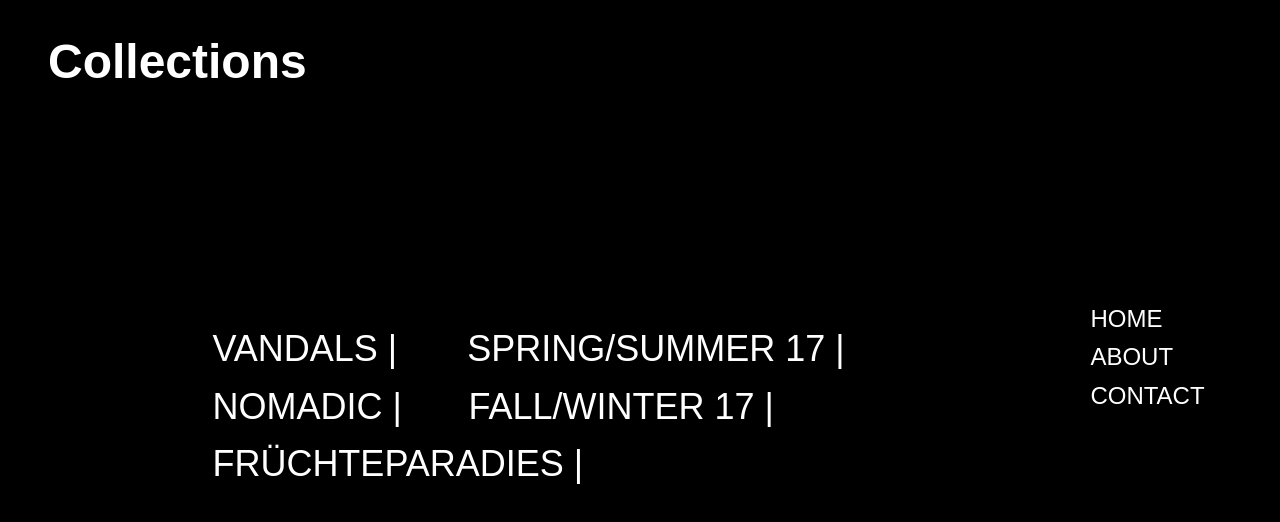
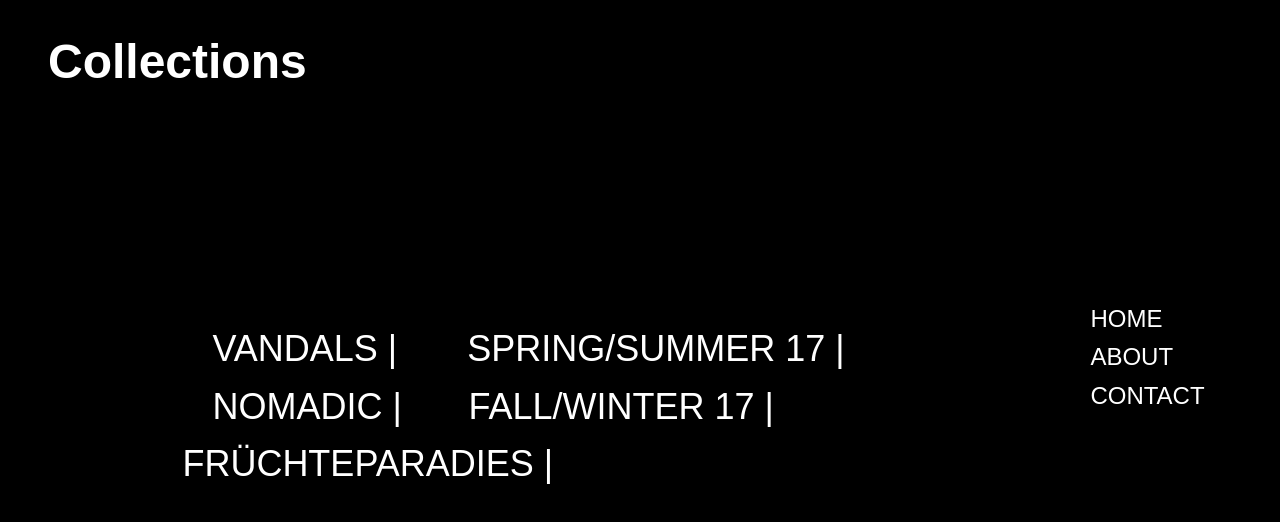
Before and after one commit to mariagluck/HOWLbyMariaGluck, a plain HTML site: page index.html in a window 1280 px wide. Both pictures are taken after a click on the link "COLLECTIONS". Drawn offline with Linux system fonts and the light colour scheme.

Commit message:
space format

```diff
--- a/main.css
+++ b/main.css
@@ -102,7 +102,10 @@ h1 {
   border-radius: 8px;
   text-decoration: none;
 }
-
+.col5::before  {
+  content: "\a";
+  white-space: pre;
+}
 .collections:hover {
   border: transparent;
 }
```
